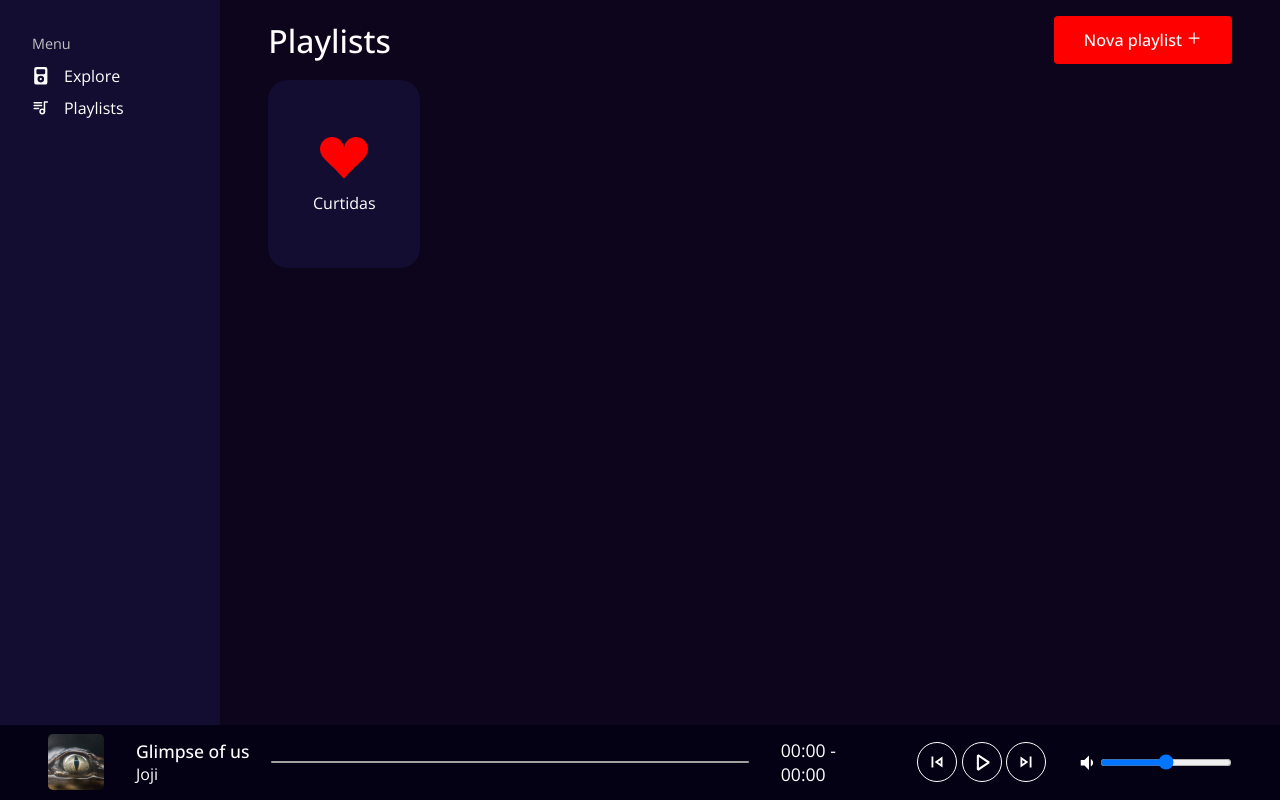
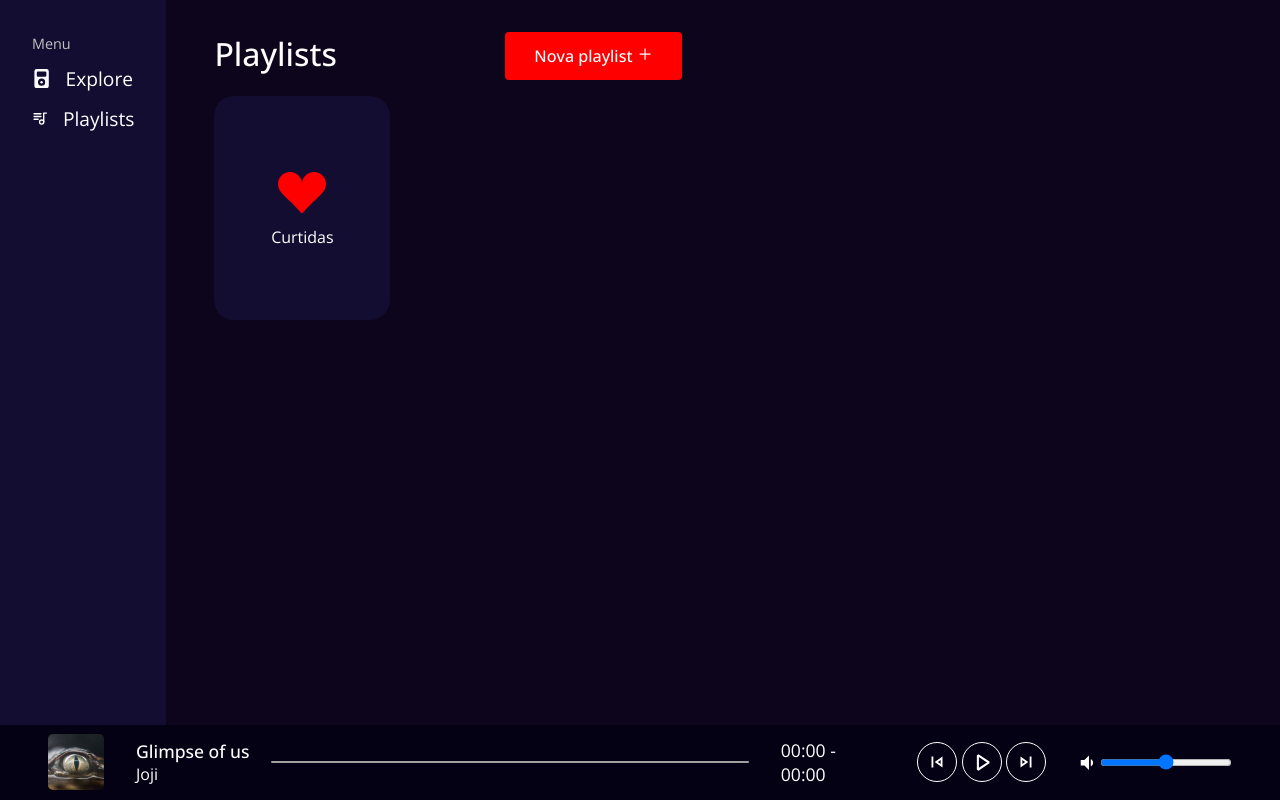
Before and after one commit to edusantanaw/es-player-music, a React (Vite) app: page /playlist in a window 1280 px wide. Built offline with nearby package versions, Linux system fonts and the light colour scheme.

Commit message:
fix: somo ajust into css

```diff
--- a/src/components/SongsList.tsx
+++ b/src/components/SongsList.tsx
@@ -14,6 +14,9 @@ const SongsList = ({ list }: props) => {
       {list.songs.map((songs, key) => (
         <Song song={songs} key={key} />
       ))}
+      {list.songs.map((songs, key) => (
+        <Song song={songs} key={key} />
+      ))}
     </Songs>
   );
 };
--- a/src/components/styles/category.styles.ts
+++ b/src/components/styles/category.styles.ts
@@ -1,20 +1,22 @@
 import styled from "styled-components";
 
 export const CategoryContainer = styled.div`
-  width: 100%;
+  width: 50%;
   ul {
     padding-top: 1em;
     display: flex;
-    gap: 2em;
+    gap: 1.5em;
     overflow-x: hidden;
+    flex-wrap: wrap;
     li {
       display: flex;
       flex-direction: column;
       align-items: center;
-      padding: 0.8em;
+      padding: 1.4em;
       gap: 0.6em;
       border-radius: 20px;
-      height: 11.7em;
+      width: 30%;
+      height: 14em;
       cursor: pointer;
       background-color: #120d31;
       img {
--- a/src/components/styles/songsList.style.ts
+++ b/src/components/styles/songsList.style.ts
@@ -3,10 +3,17 @@ import styled from "styled-components";
 export const Songs = styled.ul`
   padding-top: 1em;
   padding-bottom: 6em;
-  width: 48%;
+  width: 50%;
+  height: 86vh;
   display: flex;
   flex-direction: column;
   gap: 0.8em;
+  overflow: auto;
+  &::-webkit-scrollbar {
+    width: 0.5em;
+    display: none;
+  }
+
   li {
     display: flex;
     align-items: center;
@@ -15,6 +22,7 @@ export const Songs = styled.ul`
     cursor: pointer;
     background-color: #120d31;
     border-radius: 10px;
+    margin-right: 1em;
     .infos {
       display: flex;
       gap: 2em;
--- a/src/layout/menu.syles.ts
+++ b/src/layout/menu.syles.ts
@@ -1,7 +1,7 @@
 import styled from "styled-components";
 
 export const MenuContainer = styled.div`
-  width: 20%;
+  width: 13%;
   height: 100vh;
   background-color: #120d31;
   padding: 2em;
@@ -16,7 +16,7 @@ export const MenuContainer = styled.div`
     padding-top: 0.7em;
     display: flex;
     flex-direction: column;
-    gap: 0.6em;
+    gap: 0.8em;
   }
   li {
     a {
@@ -25,10 +25,10 @@ export const MenuContainer = styled.div`
       gap: 0.9em;
     }
     svg{
-      font-size: 1.1em;
+      font-size: 1.2em;
     }
     span {
-      font-size: 1em;
+      font-size: 1.2em;
       color: #fff;
     }
   }
--- a/src/pages/Home.tsx
+++ b/src/pages/Home.tsx
@@ -1,7 +1,6 @@
 import Category from "../components/Category";
 import SongsList from "../components/SongsList";
 import { HomeContainer } from "./styles/home.styles";
-import Albums from "../components/AmbumList";
 import { useSong } from "../hooks/useSong";
 
 export const Home = () => {
@@ -10,10 +9,7 @@ export const Home = () => {
   return (
     <HomeContainer>
       <Category />
-      <div className="bottom">
-        <SongsList list={currentLista} />
-        <Albums />
-      </div>
+      <SongsList list={currentLista} />
     </HomeContainer>
   );
 };
--- a/src/pages/PlayList.tsx
+++ b/src/pages/PlayList.tsx
@@ -39,6 +39,16 @@ const PlayList = () => {
     <>
       {newPlayList && <NewPlayList handleClose={handleNewPlayList} />}
       <PlayListContainer>
+        <div className="content">
+        {currentPlayList.songs && (
+              <SongsList
+                list={{
+                  name: currentPlayList.name,
+                  songs: currentPlayList.songs,
+                }}
+              />
+          )}
+          <div className="left">
             <div className="head">
               <Title>Playlists</Title>
               <button onClick={handleNewPlayList}>
@@ -46,22 +56,27 @@ const PlayList = () => {
               </button>
             </div>
             <ul className="playlists">
-          <li className="liked" onClick={() => setCurrentPlayList(curtidas)}>
+              <li
+                className="liked"
+                onClick={() => setCurrentPlayList(curtidas)}
+              >
                 <BsFillSuitHeartFill /> <span>Curtidas</span>
               </li>
               {playlists &&
                 playlists.map((playlist, key) => (
-              <li className="playlist_item" onClick={() => handlePlatlist(playlist.name)} key={key}>
+                  <li
+                    className="playlist_item"
+                    onClick={() => handlePlatlist(playlist.name)}
+                    key={key}
+                  >
                     <img src={playlist.image} alt="playlist image" />
                     <span>{playlist.name}</span>
                   </li>
                 ))}
             </ul>
-        {currentPlayList.songs && (
-          <SongsList
-            list={{ name: currentPlayList.name, songs: currentPlayList.songs }}
-          />
-        )}
+          </div>
+
+        </div>
       </PlayListContainer>
     </>
   );
--- a/src/pages/styles/home.styles.ts
+++ b/src/pages/styles/home.styles.ts
@@ -7,10 +7,6 @@ export const HomeContainer = styled.section`
   background-color: #0d051b;
   color: #fff;
   gap: 1em;
-
-  .bottom{
-    display: flex;
-    gap: 2em;
-  }
+  display: flex;
 
 `;
--- a/src/pages/styles/playlist.style.ts
+++ b/src/pages/styles/playlist.style.ts
@@ -1,13 +1,26 @@
 import styled from "styled-components";
 
 export const PlayListContainer = styled.section`
-  padding: 1em 3em;
+  padding: 2em 3em;
   width: 100%;
+
+  .content {
+    display: flex;
+    width: 100%;
+    justify-content: space-between;
+    ul {
+      padding-top: 0;
+    }
+  }
+  .left {
+    width: 46%;
+  }
   .head {
+    display: flex;
+    justify-content: space-between;
+    margin-bottom: 1em;
     width: 100%;
-    display: flex;
-    align-items: center;
-    justify-content: space-between;
+  }
   button {
     width: 11em;
     height: 3em;
@@ -19,20 +32,24 @@ export const PlayListContainer = styled.section`
     font-size: 1.01em;
     cursor: pointer;
   }
+  .songs {
+    width: 100%;
   }
+
   .playlists {
     padding-top: 1em;
     display: flex;
-    gap: 0.8em;
+    gap: 1em;
+    flex-wrap: wrap;
     li {
       display: flex;
       align-items: center;
       justify-content: center;
       flex-direction: column;
-      padding: .7em;
-      width: 9.5em;
+      padding: 0.7em;
+      width: 11em;
       gap: 0.6em;
-      height: 11.7em;
+      height: 14em;
       cursor: pointer;
       border-radius: 20px;
       background-color: #120d31;
@@ -44,10 +61,10 @@ export const PlayListContainer = styled.section`
       }
     }
   }
-  .playlist_item{
-    img{
+  .playlist_item {
+    img {
       width: 7.5em;
-      height:  7.5em;
+      height: 7.5em;
       border-radius: 10px;
     }
   }
```
Lines whose indentation alone changed are shown as unchanged.
